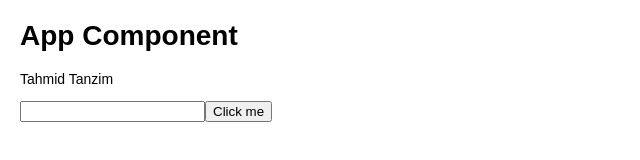
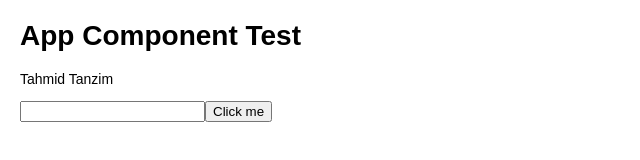
Before and after one commit to tahmid-tanzim/react-kickstart, a React app: page / in a window 1280 px wide. Shown: the top 160 px of the page, without its empty margins (0-640 px from the left). Built offline with nearby package versions, Linux system fonts and the light colour scheme.

Commit message:
mapActionToProps - bindActionCreators, pass Props

```diff
--- a/src/App.js
+++ b/src/App.js
@@ -19,7 +19,7 @@ class App extends Component {
 
         return (
             <div>
-                <h1> App Component</h1>
+                <h1>{this.props.title}</h1>
                 <p>{this.props.user}</p>
                 <input type="text" className="form-control" onChange={this.onUpdateUser} />
                 <button className="btn btn-default"
@@ -30,10 +30,11 @@ class App extends Component {
     }
 }
 
-const mapStateToProps = state => {
+const mapStateToProps = (state, props) => {
     return {
         products: state.products,
-        user: state.user
+        user: state.user,
+        title: props.title
     };
 };
 
--- a/src/index.js
+++ b/src/index.js
@@ -41,7 +41,7 @@ const app_store = createStore(
 
 ReactDOM.render(
     <Provider store={app_store}>
-        <App/>
+        <App title="App Component Test"/>
     </Provider>,
     document.getElementById('root')
 );
```
